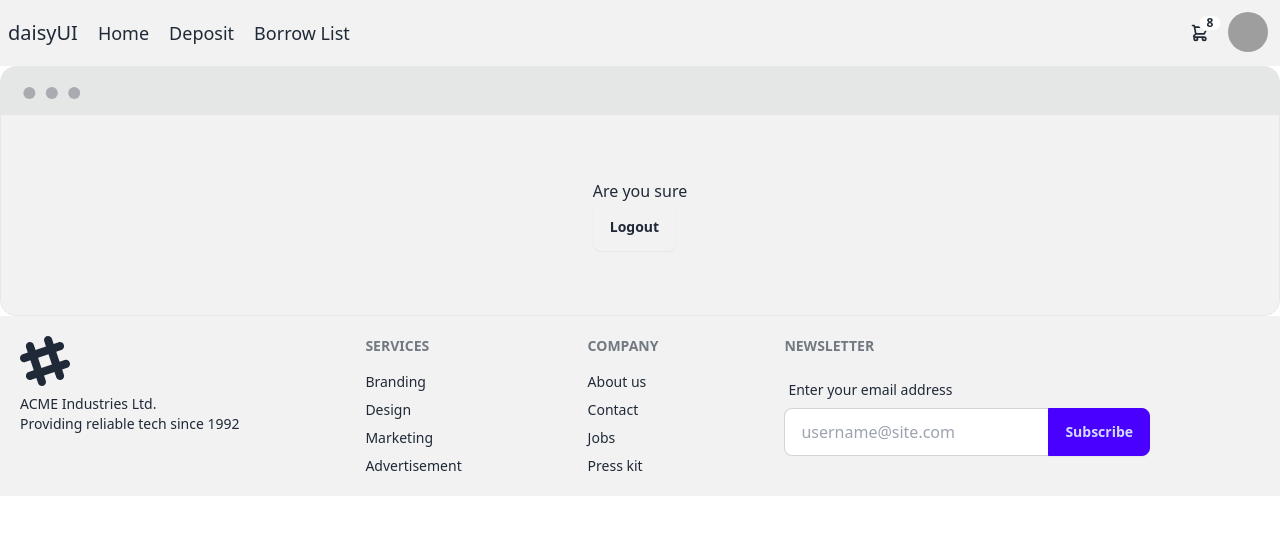
After one commit to SaiyedulMorsalin/Library-Management-System, a Django app: page /users/logout/confirmation/ in a window 1280 px wide. The commit adds this page. Shown: the top 535 px of the page. Run offline with Django 5.2, Linux system fonts and the light colour scheme; some libraries are stand-ins or nearby versions; grey boxes are pictures that could not be loaded.

Commit message:
next users all functionality implement

```diff
--- a/core/templates/navbar.html
+++ b/core/templates/navbar.html
@@ -50,7 +50,7 @@
                             <a>Settings</a>
                         </li>
                         <li>
-                            <a>Logout</a>
+                            <a href="{%url 'logout_conf'%}">Logout</a>
                         </li>
                     </ul>
                 </div>
--- a/core/urls.py
+++ b/core/urls.py
@@ -1,4 +1,7 @@
 from django.urls import path
 from .views import HomePage
 
-urlpatterns = [path("", HomePage.as_view(), name="home_page")]
+
+urlpatterns = [
+    path("", HomePage.as_view(), name="home_page"),
+]
--- /dev/null
+++ b/users/templates/logout_conf.html
@@ -0,0 +1,16 @@
+{% extends 'base.html' %}
+
+{% block main_content %}
+  <div class="mockup-window bg-base-300 border">
+    <div class="bg-base-200 flex justify-center px-4 py-16">
+      <div class="">
+        <form method="post" action="{% url 'user_logout' %}">
+          <h2>Are you sure</h2>
+          {% csrf_token %}
+          <button class="btn btn-ouline" type="submit">Logout</button>
+        </form>
+        {% comment %} <button class="btn btn-outline btn-accent">Confirm</button> {% endcomment %}
+      </div>
+    </div>
+  </div>
+{% endblock %}
--- a/users/urls.py
+++ b/users/urls.py
@@ -1,11 +1,17 @@
 from django.urls import path
-from .views import UserProfileView, UserLoginView
+from .views import UserProfileView, UserLoginView, UserLogoutView
+from django.views.generic import TemplateView
 
 urlpatterns = [
     # "users/profile/logout",
     path("user/profile/", UserProfileView.as_view(), name="user_profile"),
     path("login/", UserLoginView.as_view(), name="user_login"),
-    # path("user/logout/", UserLogout, name="user_logout"),
+    path("logout/", UserLogoutView.as_view(), name="user_logout"),
+    path(
+        "logout/confirmation/",
+        TemplateView.as_view(template_name="logout_conf.html"),
+        name="logout_conf",
+    ),
     # path("register", RegisterView, name="user_register"),
     # path("user/profile/edit", UserEditProfile, name="user_edit_profile"),
     # path("user/account/deposit/", user_deposit, name="user_account_deposit"),
```
Also changed, not shown: users/views.py (+4 -3 lines).
